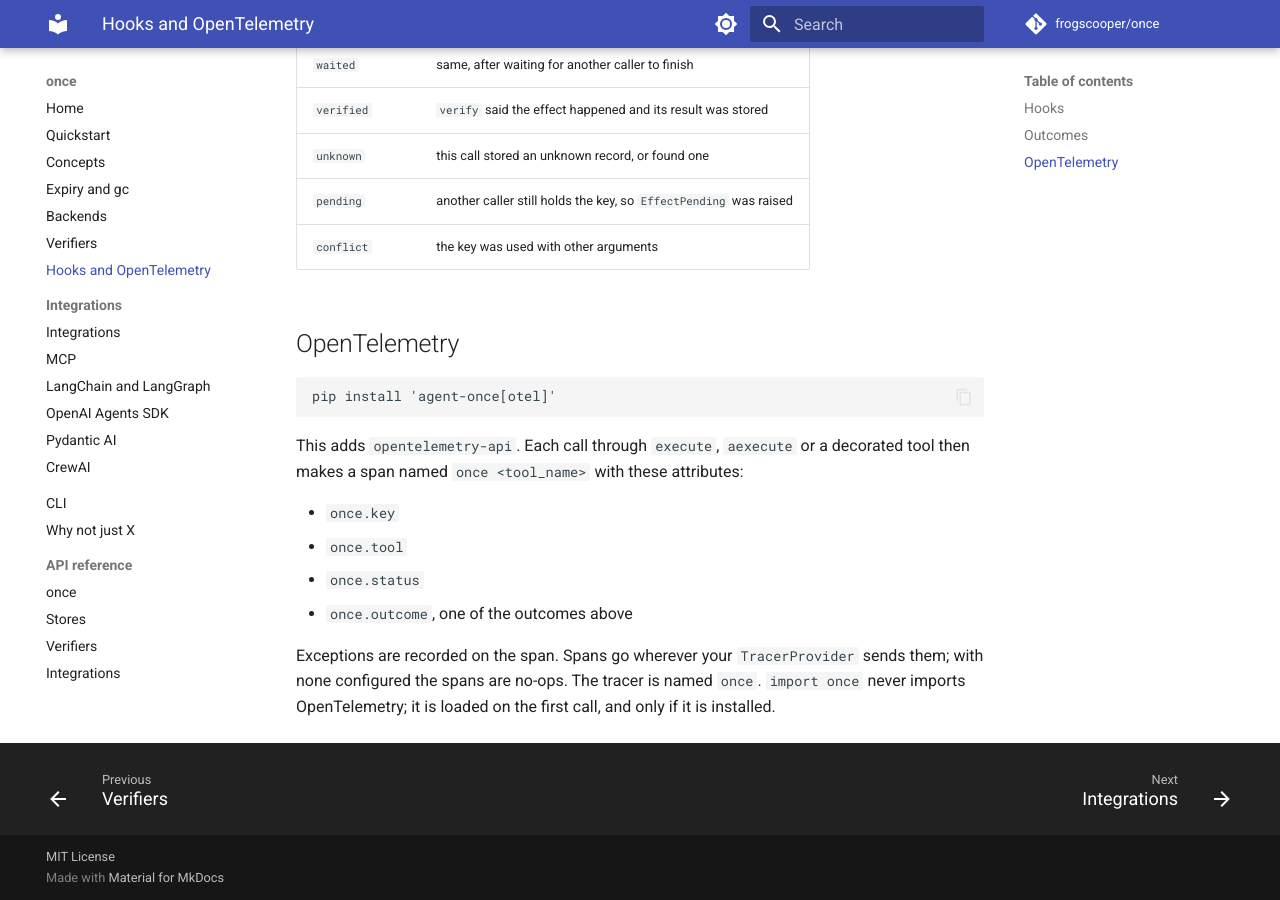
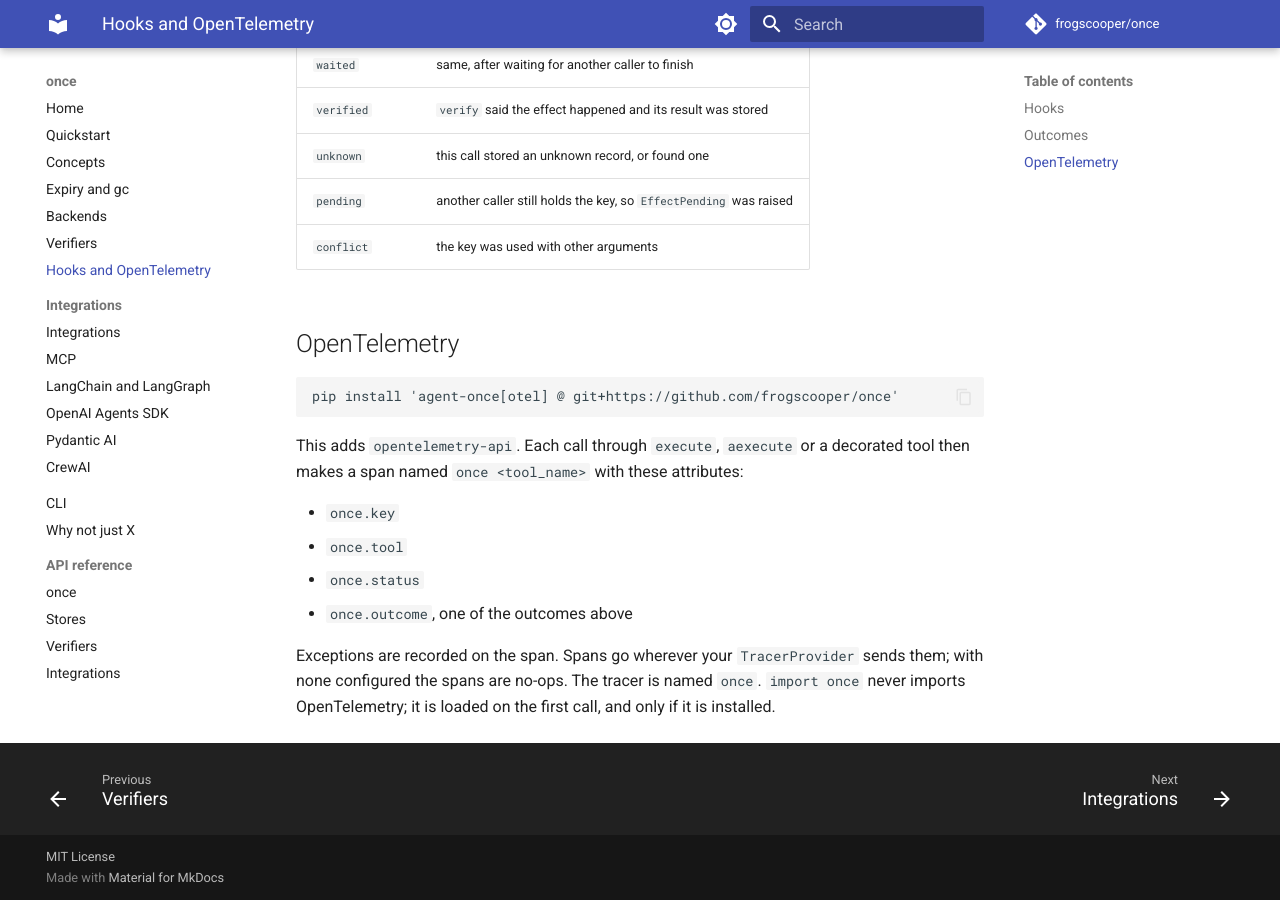
Before and after one commit to frogscooper/once, an MkDocs documentation site: the page built from docs/hooks.md, in a window 1280 px wide and 900 px high, scrolled down 1645 px. Built offline with MkDocs 1.6.1 and Material for MkDocs 9.7.7, drawn with Linux system fonts in a browser that asks for light colours; comment, search, counter and statistics services are not loaded.

Commit message:
Docs: install extras from GitHub

````diff
--- a/docs/hooks.md
+++ b/docs/hooks.md
@@ -57,7 +57,7 @@
 ## OpenTelemetry
 
 ```
-pip install 'agent-once[otel]'
+pip install 'agent-once[otel] @ git+https://github.com/frogscooper/once'
 ```
 
 This adds `opentelemetry-api`. Each call through `execute`, `aexecute` or a decorated tool then makes a span named `once <tool_name>` with these attributes:
````
Also changed, not shown: docs/integrations/langchain.md (+1 -1 lines), docs/integrations/mcp.md (+1 -1 lines), docs/verifiers.md (+1 -1 lines).
